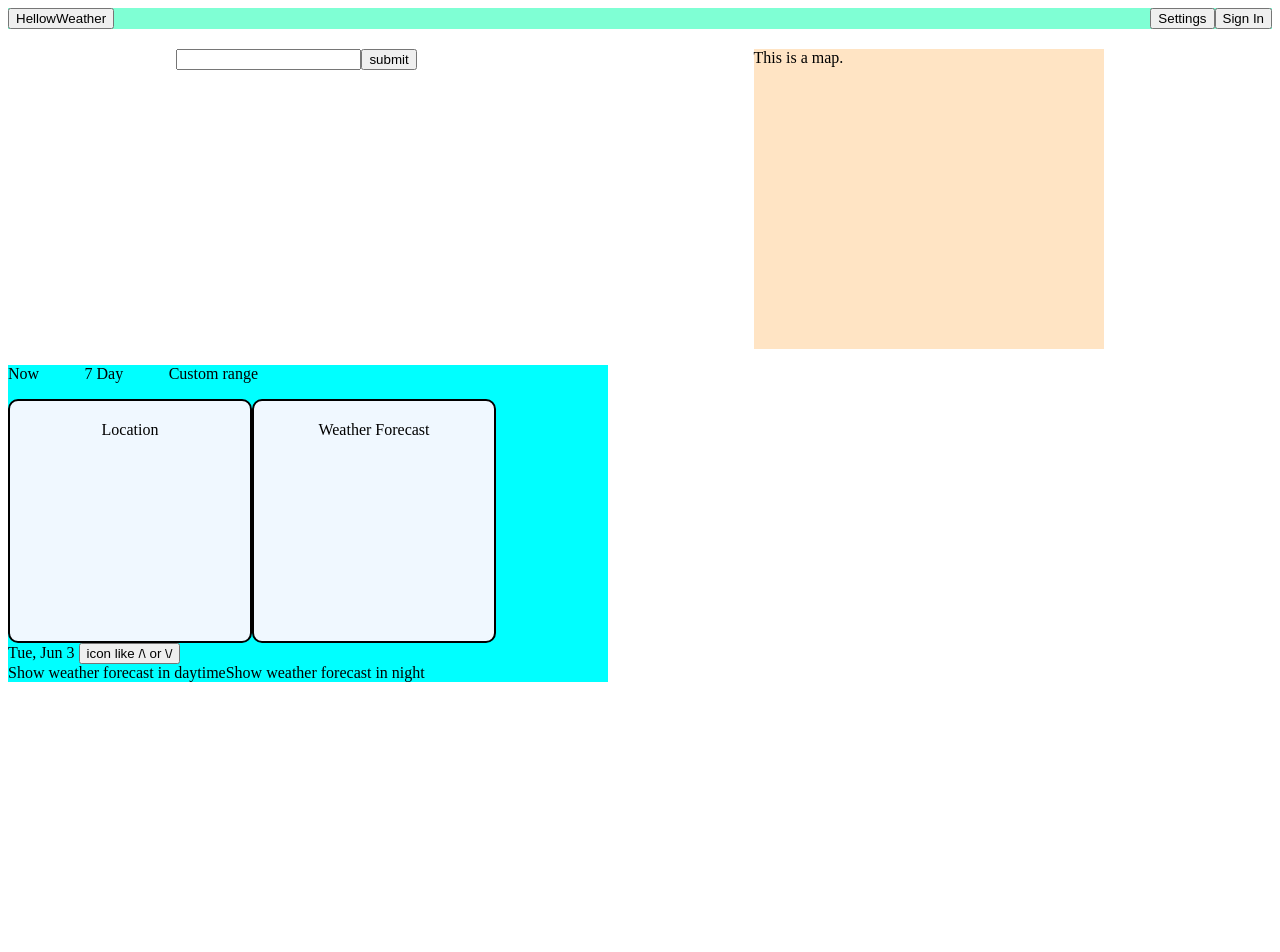
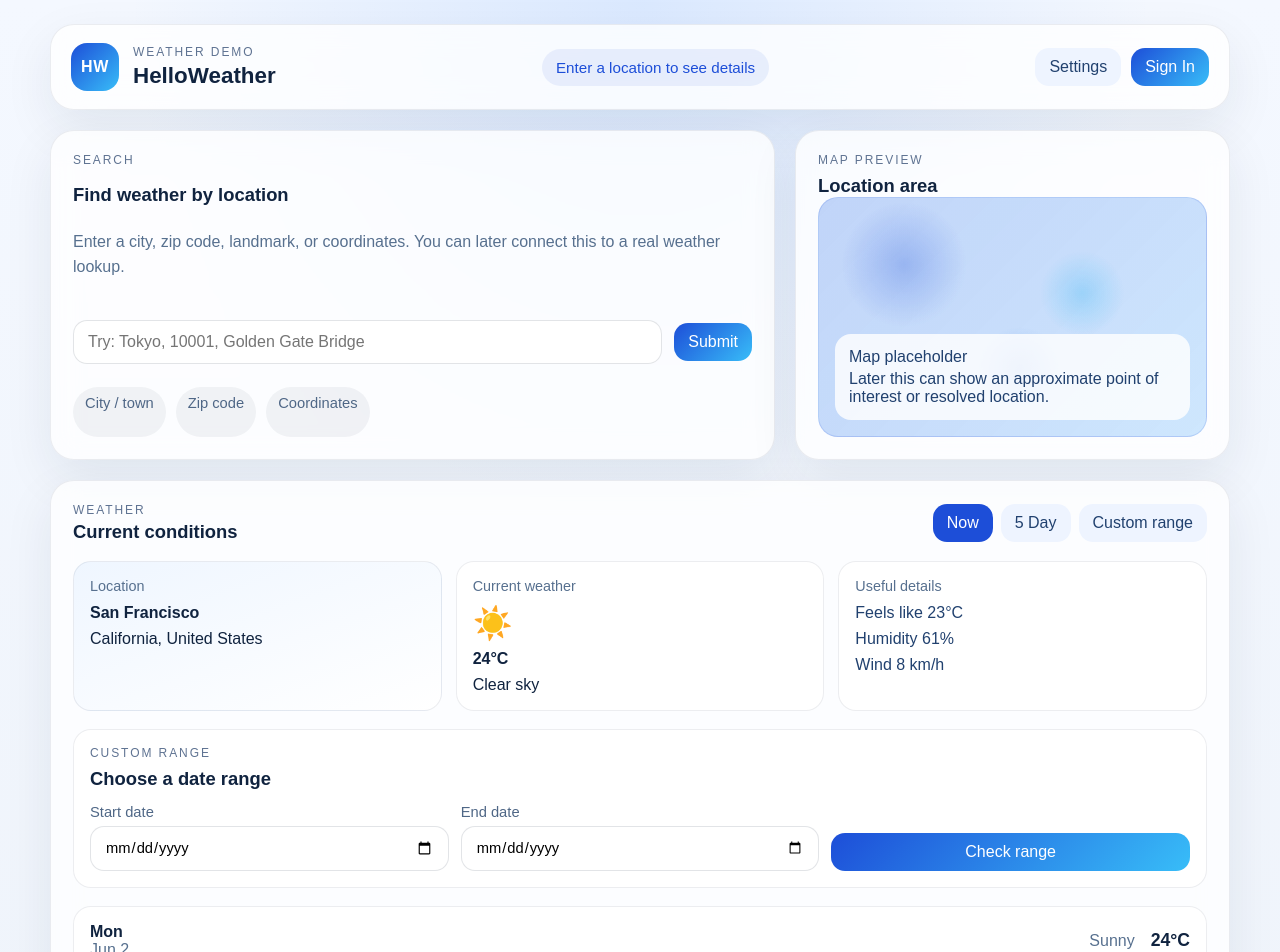
Before and after one commit to undetectedatom/weather-app, a Vue app in the folder frontend/: page / in a window 1280 px wide. Shown: the top 952 px of the page. Before the commit the page ends 800 px from the top, so only its background shows below. Built offline with nearby package versions, Linux system fonts and the light colour scheme.

Commit message:
feat: make a home page demo

```diff
--- a/frontend/src/App.vue
+++ b/frontend/src/App.vue
@@ -1,167 +1,578 @@
-<script setup></script>
+<script setup>
+const forecastDays = [
+  {
+    day: 'Mon',
+    date: 'Jun 2',
+    temp: '24°C',
+    condition: 'Sunny',
+    dayInfo: 'Warm and clear through most of the day.',
+    nightInfo: 'Cool and calm overnight with clear skies.',
+  },
+  {
+    day: 'Tue',
+    date: 'Jun 3',
+    temp: '22°C',
+    condition: 'Cloudy',
+    dayInfo: 'Overcast daytime with mild temperatures.',
+    nightInfo: 'Cloud cover remains through the night.',
+  },
+  {
+    day: 'Wed',
+    date: 'Jun 4',
+    temp: '19°C',
+    condition: 'Light Rain',
+    dayInfo: 'Light showers in the afternoon.',
+    nightInfo: 'Rain tapers off by late evening.',
+  },
+  {
+    day: 'Thu',
+    date: 'Jun 5',
+    temp: '21°C',
+    condition: 'Partly Cloudy',
+    dayInfo: 'Mixed sun and clouds during the day.',
+    nightInfo: 'Mild night with some cloud cover.',
+  },
+  {
+    day: 'Fri',
+    date: 'Jun 6',
+    temp: '25°C',
+    condition: 'Clear',
+    dayInfo: 'Bright and dry with good visibility.',
+    nightInfo: 'Clear skies and light winds overnight.',
+  },
+]
+</script>
 
 <template>
-  <div class="header">
-    <div class="header-left">
-      <button>
-        HellowWeather
-      </button>
-    </div>
-    <div class="header-middle">
-      <!-- dynamically show the location -->
-      <!-- Before entering a location: Enter a location to see details
-      After entering the wrong location: Invalid location
-      With the correct location: Show the location name -->
-    </div>
-    <div class="header-right">
-      <button>
-        Settings
-      </button>
-
-      <button>
-        Sign In
-      </button>
-    </div>
-
-
-  </div>
-  <div class="location">
-    <div class="location-selection">
-      <div class="introduction">
-        <!-- introduction to how to search  -->
-      </div>
-      <div class="location-search">
-        <form action="">
-          <input type="text">
-          <input type="button" value="submit">
-        </form>
-      </div>
-    </div>
-    <div class="map">
-      This is a map.
-    </div>
-  </div>
-  <div class="weather-display">
-    <div class="time-selection">
-      <ul>
-        <li>Now</li>
-        <li>7 Day</li>
-        <li>Custom range</li>
-      </ul>
-
-    </div>
-    <!-- If select now -->
-    <div class="weather-now">
-      <div class="info-card">
-        <div class="info-header">
-          Location<!-- dynamically showing current location -->
-        </div>
-        <div class="info-content">
-          <!-- dynamically showing current weather info -->
+  <div class="page-shell">
+    <header class="header">
+      <div class="brand">
+        <div class="brand-mark">HW</div>
+        <div>
+          <p class="eyebrow">Weather demo</p>
+          <h1>HelloWeather</h1>
         </div>
       </div>
-      <div class="info-card">
-        <div class="info-header">
-          Weather Forecast
+
+      <div class="header-middle">
+        <span class="status-pill">Enter a location to see details</span>
+      </div>
+
+      <div class="header-right">
+        <button class="ghost-button" type="button">Settings</button>
+        <button class="primary-button" type="button">Sign In</button>
+      </div>
+    </header>
+
+    <main class="top-grid">
+      <section class="panel search-panel">
+        <div class="section-heading">
+          <p class="eyebrow">Search</p>
+          <h2>Find weather by location</h2>
         </div>
-        <div class="info-content">
-          <!-- dynamically showing Tomorrow weather info -->
+
+        <p class="description">
+          Enter a city, zip code, landmark, or coordinates. You can later connect this to a real weather lookup.
+        </p>
+
+        <form class="search-form" action="">
+          <input type="text" placeholder="Try: Tokyo, 10001, Golden Gate Bridge" />
+          <button type="button">Submit</button>
+        </form>
+
+        <div class="tips">
+          <span>City / town</span>
+          <span>Zip code</span>
+          <span>Coordinates</span>
         </div>
-      </div>
-    </div>
-    <div class="weather-week">
-      <div class="foldable-item">
-        <div class="foldable-header">
-          <!-- This contains an unfold button, default to fold -->
-          Tue, Jun 3
-          <button>icon like /\ or \/</button>
+      </section>
+
+      <aside class="panel map-panel">
+        <div class="section-heading">
+          <p class="eyebrow">Map preview</p>
+          <h2>Location area</h2>
         </div>
-        <div class="foldable-detail">
-          <div class="day">
-            Show weather forecast in daytime
-          </div>
-          <div class="night">
-            Show weather forecast in night
+
+        <div class="map">
+          <div class="map-overlay">
+            <p>Map placeholder</p>
+            <span>Later this can show an approximate point of interest or resolved location.</span>
           </div>
         </div>
+      </aside>
+    </main>
+
+    <section class="panel weather-panel">
+      <div class="section-heading section-heading-row">
+        <div>
+          <p class="eyebrow">Weather</p>
+          <h2>Current conditions</h2>
+        </div>
+        <nav class="time-selection" aria-label="Weather range">
+          <button class="active" type="button">Now</button>
+          <button type="button">5 Day</button>
+          <button type="button">Custom range</button>
+        </nav>
       </div>
-    </div>
 
+      <div class="summary-grid">
+        <article class="info-card highlight-card">
+          <div class="info-header">Location</div>
+          <div class="info-content">
+            <strong>San Francisco</strong>
+            <p>California, United States</p>
+          </div>
+        </article>
 
+        <article class="info-card">
+          <div class="info-header">Current weather</div>
+          <div class="info-content">
+            <div class="weather-icon">☀️</div>
+            <strong>24°C</strong>
+            <p>Clear sky</p>
+          </div>
+        </article>
+
+        <article class="info-card">
+          <div class="info-header">Useful details</div>
+          <div class="info-content details-list">
+            <p>Feels like 23°C</p>
+            <p>Humidity 61%</p>
+            <p>Wind 8 km/h</p>
+          </div>
+        </article>
+      </div>
+
+      <section class="custom-range-card">
+        <div class="section-heading">
+          <p class="eyebrow">Custom range</p>
+          <h2>Choose a date range</h2>
+        </div>
+
+        <form class="range-form" action="">
+          <label>
+            <span>Start date</span>
+            <input type="date" />
+          </label>
+          <label>
+            <span>End date</span>
+            <input type="date" />
+          </label>
+          <button type="button">Check range</button>
+        </form>
+      </section>
+
+      <section class="forecast-list">
+        <article v-for="item in forecastDays" :key="item.day" class="forecast-card">
+          <details>
+            <summary>
+              <div class="forecast-summary">
+                <div>
+                  <strong>{{ item.day }}</strong>
+                  <p>{{ item.date }}</p>
+                </div>
+                <div class="forecast-meta">
+                  <span class="forecast-condition">{{ item.condition }}</span>
+                  <span class="forecast-temp">{{ item.temp }}</span>
+                </div>
+              </div>
+            </summary>
+            <div class="forecast-detail-grid">
+              <div>
+                <p class="detail-label">Day</p>
+                <p>{{ item.dayInfo }}</p>
+              </div>
+              <div>
+                <p class="detail-label">Night</p>
+                <p>{{ item.nightInfo }}</p>
+              </div>
+            </div>
+          </details>
+        </article>
+      </section>
+    </section>
   </div>
-
 </template>
 
 <style scoped>
-.header {
-  background-color: aquamarine;
-  margin-bottom: 20px;
-  display: flex;
-  flex-direction: row;
-  justify-content: space-between;
+:global(*) {
+  box-sizing: border-box;
 }
 
-ul {
-  list-style-type: none;
-  padding-left: 0;
-  margin-left: 0;
+:global(body) {
+  margin: 0;
+  font-family: Arial, Helvetica, sans-serif;
+  background:
+    radial-gradient(circle at top, rgba(101, 163, 255, 0.18), transparent 34%),
+    linear-gradient(180deg, #f4f8ff 0%, #eef3fa 100%);
+  color: #10233f;
 }
 
-.location {
-  display: flex;
-  justify-content: space-around;
+:global(button),
+:global(input) {
+  font: inherit;
 }
 
-.weather-display {
-  width: 600px;
-  background-color: aqua;
+.page-shell {
+  width: min(1180px, calc(100% - 32px));
+  margin: 24px auto 40px;
+  display: grid;
+  gap: 20px;
+}
+
+.header,
+.panel {
+  background: rgba(255, 255, 255, 0.78);
+  border: 1px solid rgba(16, 35, 63, 0.08);
+  box-shadow: 0 18px 50px rgba(16, 35, 63, 0.08);
+  backdrop-filter: blur(14px);
+}
+
+.header {
+  display: flex;
+  align-items: center;
+  justify-content: space-between;
+  gap: 16px;
+  border-radius: 24px;
+  padding: 18px 20px;
+}
+
+.brand {
+  display: flex;
+  align-items: center;
+  gap: 14px;
+}
+
+.brand-mark {
+  width: 48px;
+  height: 48px;
+  display: grid;
+  place-items: center;
+  border-radius: 16px;
+  background: linear-gradient(135deg, #1d4ed8, #38bdf8);
+  color: white;
+  font-weight: 700;
+  letter-spacing: 0.04em;
+}
+
+.eyebrow {
+  margin: 0 0 4px;
+  font-size: 0.75rem;
+  text-transform: uppercase;
+  letter-spacing: 0.16em;
+  color: #5f7392;
+}
+
+h1,
+h2,
+p {
+  margin: 0;
+}
+
+h1 {
+  font-size: 1.4rem;
+}
+
+h2 {
+  font-size: 1.15rem;
+}
+
+.header-middle {
+  flex: 1;
+  display: flex;
+  justify-content: center;
+}
+
+.status-pill {
+  padding: 10px 14px;
+  border-radius: 999px;
+  background: rgba(29, 78, 216, 0.08);
+  color: #1d4ed8;
+  font-size: 0.95rem;
+}
+
+.header-right {
+  display: flex;
+  gap: 10px;
+}
+
+.ghost-button,
+.primary-button,
+.search-form button,
+.time-selection button,
+.range-form button {
+  border: 0;
+  border-radius: 14px;
+  padding: 10px 14px;
+  cursor: pointer;
+}
+
+.ghost-button,
+.time-selection button {
+  background: #eef4ff;
+  color: #21416f;
+}
+
+.primary-button,
+.search-form button,
+.range-form button {
+  background: linear-gradient(135deg, #1d4ed8, #38bdf8);
+  color: white;
+}
+
+.top-grid {
+  display: grid;
+  grid-template-columns: minmax(0, 1.25fr) minmax(320px, 0.75fr);
+  gap: 20px;
+}
+
+.panel {
+  border-radius: 24px;
+  padding: 22px;
+}
+
+.search-panel {
+  display: grid;
+  gap: 14px;
+}
+
+.description {
+  color: #57708f;
+  line-height: 1.6;
+}
+
+.search-form {
+  display: flex;
+  gap: 12px;
+  align-items: center;
+}
+
+.search-form input,
+.range-form input {
+  flex: 1;
+  min-width: 0;
+  border: 1px solid rgba(16, 35, 63, 0.12);
+  border-radius: 14px;
+  padding: 12px 14px;
+  background: white;
+}
+
+.tips {
+  display: flex;
+  flex-wrap: wrap;
+  gap: 10px;
+}
+
+.tips span {
+  padding: 8px 12px;
+  border-radius: 999px;
+  background: rgba(16, 35, 63, 0.05);
+  color: #4f6786;
+  font-size: 0.92rem;
+}
+
+.map {
+  min-height: 240px;
+  border-radius: 20px;
+  background:
+    linear-gradient(135deg, rgba(29, 78, 216, 0.14), rgba(56, 189, 248, 0.08)),
+    radial-gradient(circle at 22% 28%, rgba(29, 78, 216, 0.26), transparent 18%),
+    radial-gradient(circle at 68% 40%, rgba(56, 189, 248, 0.3), transparent 14%),
+    radial-gradient(circle at 52% 72%, rgba(29, 78, 216, 0.2), transparent 16%),
+    #dbeafe;
+  border: 1px solid rgba(29, 78, 216, 0.15);
+  position: relative;
+  overflow: hidden;
+}
+
+.map-overlay {
+  position: absolute;
+  inset: auto 16px 16px 16px;
+  padding: 14px;
+  border-radius: 16px;
+  background: rgba(255, 255, 255, 0.82);
+  color: #21416f;
+  display: grid;
+  gap: 4px;
+}
+
+.weather-panel {
+  display: grid;
+  gap: 18px;
+}
+
+.section-heading {
+  display: grid;
+  gap: 4px;
+}
+
+.section-heading-row {
+  grid-template-columns: 1fr auto;
+  align-items: center;
 }
 
 .time-selection {
-  width: 250px
+  display: flex;
+  flex-wrap: wrap;
+  gap: 8px;
 }
 
-.time-selection>ul {
-  display: flex;
-  justify-content: space-between;
+.time-selection .active {
+  background: #1d4ed8;
+  color: white;
 }
 
-.map {
-  width: 350px;
-  height: 300px;
-  background-color: bisque;
+.summary-grid {
+  display: grid;
+  grid-template-columns: repeat(3, minmax(0, 1fr));
+  gap: 14px;
 }
 
-.weather-now {
-  display: flex;
-  flex: auto auto 1;
+.info-card,
+.forecast-card,
+.custom-range-card {
+  border-radius: 18px;
+  border: 1px solid rgba(16, 35, 63, 0.08);
+  background: white;
+  padding: 16px;
 }
 
-.info-card {
-  width: 200px;
-  height: 200px;
-  background-color: aliceblue;
-  border: 2px solid black;
-  border-radius: 10px;
-  padding: 20px;
+.highlight-card {
+  background: linear-gradient(160deg, #eff6ff, #ffffff);
 }
 
 .info-header {
-  text-align: center;
+  font-size: 0.9rem;
+  color: #57708f;
+  margin-bottom: 10px;
 }
 
-.weather-week {
-  display: flex;
+.info-content {
+  display: grid;
+  gap: 8px;
 }
 
-.foldable-item {
-  display: flex;
-  flex-direction: column;
+.weather-icon {
+  font-size: 2rem;
 }
 
-.foldable-detail {
+.details-list p {
+  color: #21416f;
+}
+
+.custom-range-card {
+  display: grid;
+  gap: 14px;
+}
+
+.range-form {
+  display: grid;
+  grid-template-columns: repeat(3, minmax(0, 1fr));
+  gap: 12px;
+  align-items: end;
+}
+
+.range-form label {
+  display: grid;
+  gap: 6px;
+  color: #4f6786;
+  font-size: 0.92rem;
+}
+
+.forecast-list {
+  display: grid;
+  gap: 10px;
+}
+
+.forecast-card details {
+  width: 100%;
+}
+
+.forecast-card summary {
+  list-style: none;
+  cursor: pointer;
+}
+
+.forecast-card summary::-webkit-details-marker {
+  display: none;
+}
+
+.forecast-summary {
   display: flex;
-  flex-direction: row;
+  align-items: center;
   justify-content: space-between;
+  gap: 12px;
+}
+
+.forecast-meta {
+  display: flex;
+  align-items: center;
+  gap: 16px;
+  text-align: right;
+}
+
+.forecast-condition {
+  color: #57708f;
+}
+
+.forecast-temp {
+  font-size: 1.1rem;
+  font-weight: 700;
+  color: #10233f;
+}
+
+.forecast-card p,
+.detail-label {
+  color: #57708f;
+}
+
+.forecast-detail-grid {
+  display: grid;
+  grid-template-columns: repeat(2, minmax(0, 1fr));
+  gap: 12px;
+  margin-top: 14px;
+  padding-top: 14px;
+  border-top: 1px solid rgba(16, 35, 63, 0.08);
+}
+
+.detail-label {
+  font-size: 0.85rem;
+  text-transform: uppercase;
+  letter-spacing: 0.08em;
+  margin-bottom: 6px;
+}
+
+@media (max-width: 960px) {
+  .top-grid,
+  .summary-grid,
+  .range-form,
+  .forecast-detail-grid {
+    grid-template-columns: 1fr;
+  }
+
+  .header,
+  .search-form {
+    flex-direction: column;
+    align-items: stretch;
+  }
+
+  .header-middle {
+    justify-content: flex-start;
+  }
+
+  .header-right button,
+  .search-form button,
+  .range-form button {
+    width: 100%;
+  }
+
+  .forecast-summary {
+    flex-direction: column;
+    align-items: flex-start;
+  }
+
+  .forecast-meta {
+    text-align: left;
+  }
 }
 </style>
```
